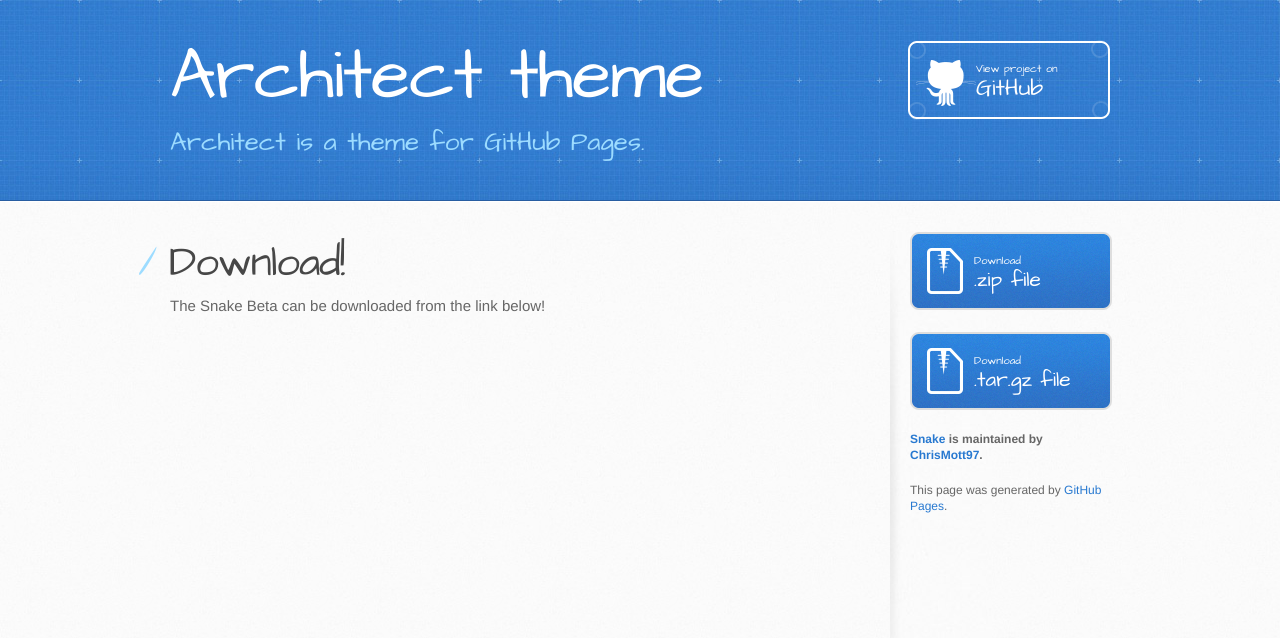
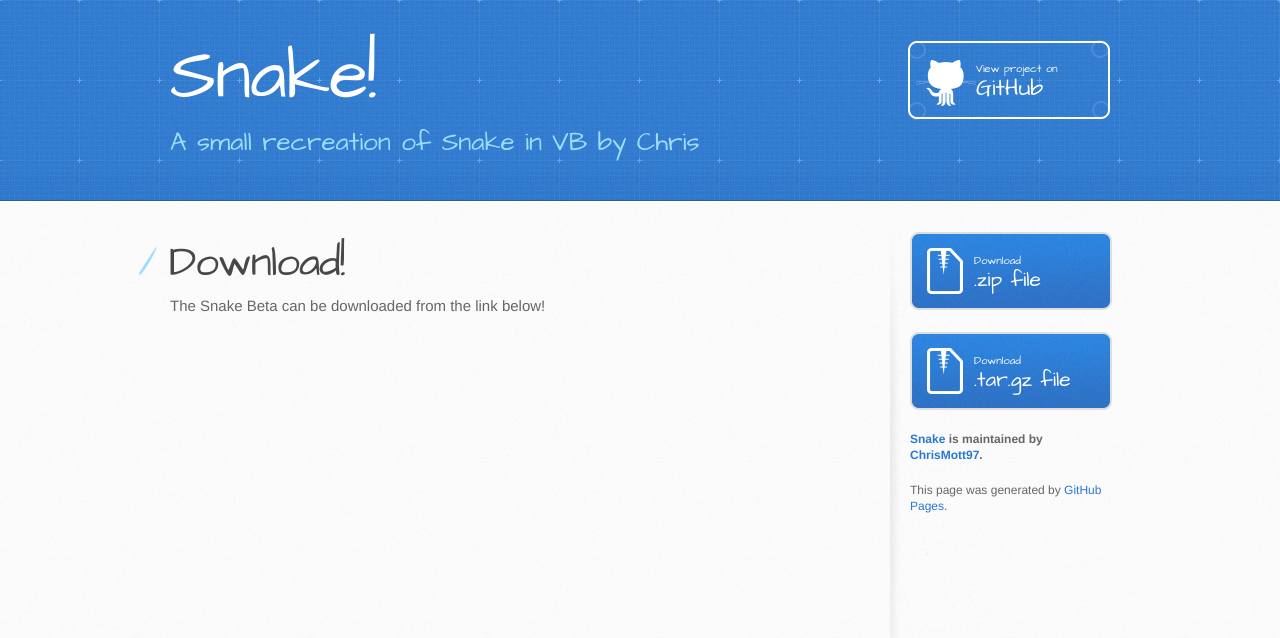
Before and after one commit to ChrisMott97/Snake, a Jekyll site: the page built from docs/index.md, in a window 1280 px wide. Shown: the top 638 px of the page. Built offline with Jekyll 4.4.1, drawn with Linux system fonts in a browser that asks for light colours; our own code applies the rules of GitHub Pages for plain Markdown files.

Commit message:
Update _config.yml

```diff
--- a/docs/_config.yml
+++ b/docs/_config.yml
@@ -1,5 +1,5 @@
-title: Architect theme
-description: Architect is a theme for GitHub Pages.
+title: Snake!
+description: A small recreation of Snake in VB by Chris
 show_downloads: true
 google_analytics:
 theme:
```
